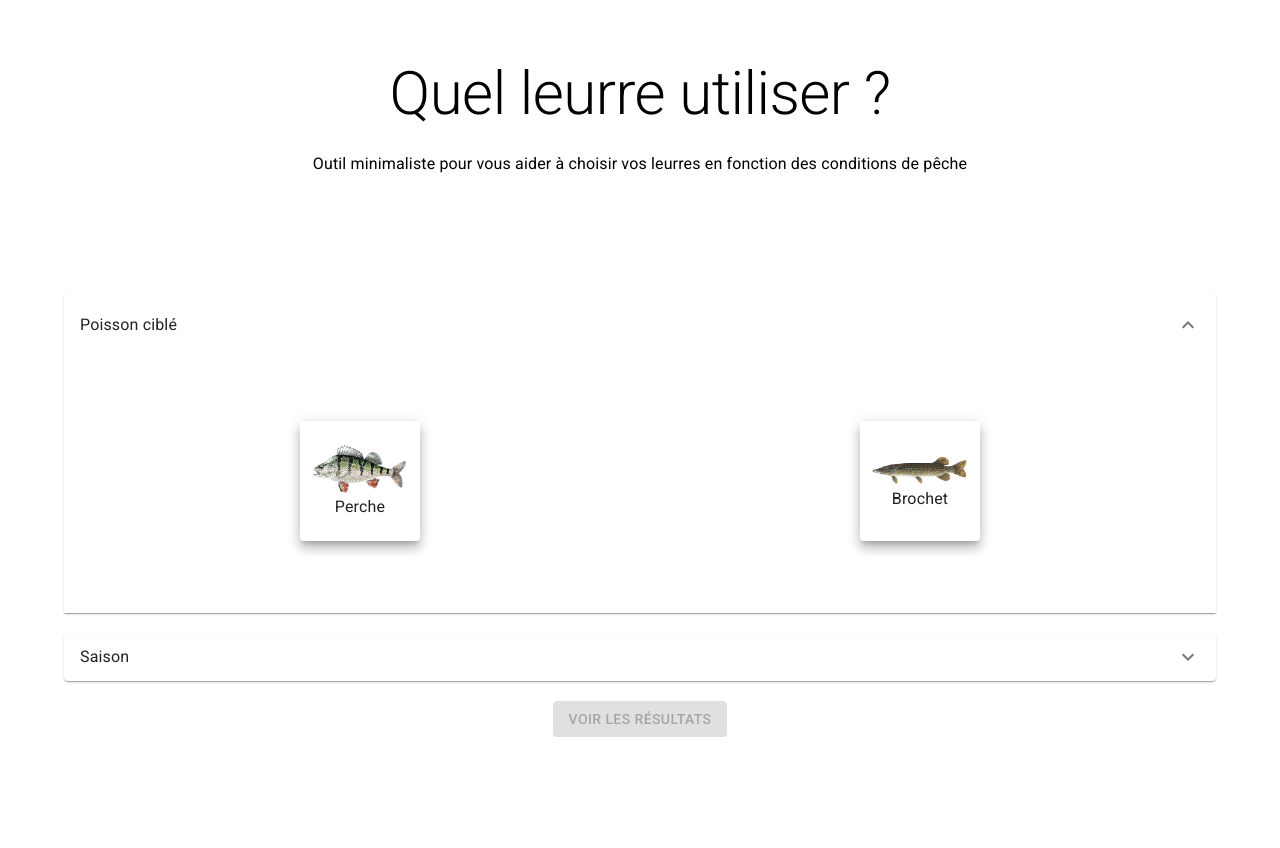
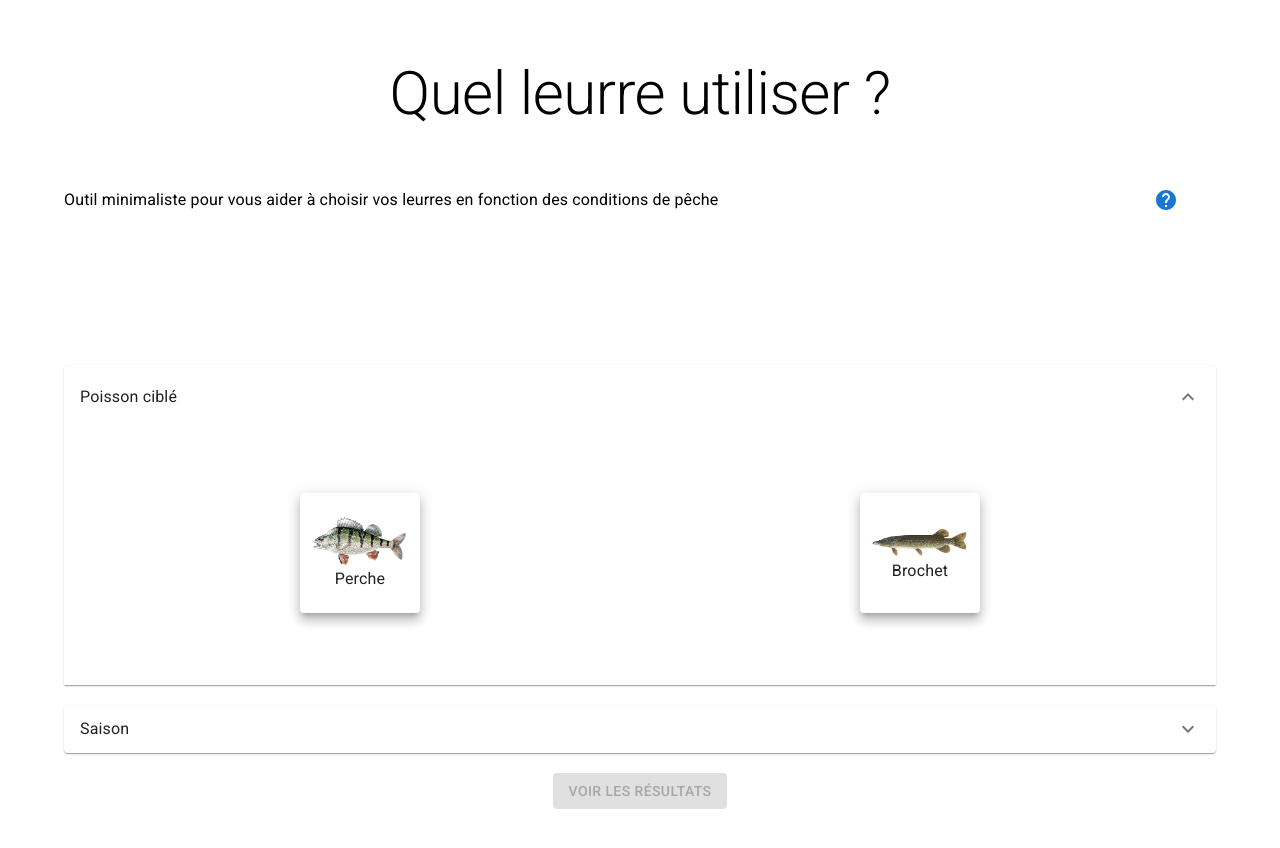
Before and after one commit to damienld22/ChooseLure, a React (Create React App) app: page / in a window 1280 px wide. Shown: the top 848 px of the page. Built offline with nearby package versions, Linux system fonts and the light colour scheme.

Commit message:
[FEA] Add helper button

```diff
--- a/src/App.js
+++ b/src/App.js
@@ -1,7 +1,7 @@
 import { useReducer } from 'react';
 import { Button, Container } from '@mui/material';
 import ClearIcon from '@mui/icons-material/Clear';
-import Header from './components/Header';
+import Header from './components/Header/Header';
 import TargetFishSelector from './components/selectors/TargetFishSelector/TargetFishSelector';
 import SeasonSelector from './components/selectors/SeasonSelector/SeasonSelector';
 import Results from './components/Results/Results';
--- a/src/components/Header.js
+++ /dev/null
@@ -1,12 +0,0 @@
-import { Typography } from '@mui/material';
-
-export default function Header() {
-  return (
-    <div>
-      <Typography variant='h2' align='center' marginTop='5%' marginBottom='20px'>Quel leurre utiliser ?</Typography>
-      <Typography variant='subtitle1' align='center'>
-        Outil minimaliste pour vous aider à choisir vos leurres en fonction des conditions de pêche
-      </Typography>
-    </div>
-  )
-}
--- /dev/null
+++ b/src/components/Header/Header.js
@@ -0,0 +1,19 @@
+import { Typography } from '@mui/material';
+import Helper from '../Helper/Helper';
+import styles from './Header.module.scss';
+
+export default function Header() {
+  return (
+    <div>
+      <Typography variant='h2' align='center' marginTop='5%' marginBottom='20px'>Quel leurre utiliser ?</Typography>
+
+      <div className={styles.subtitle}>
+        <Typography variant='subtitle1' align='center'>
+          Outil minimaliste pour vous aider à choisir vos leurres en fonction des conditions de pêche
+        </Typography>
+
+        <Helper />
+      </div>
+    </div>
+  )
+}
--- /dev/null
+++ b/src/components/Header/Header.module.scss
@@ -0,0 +1,6 @@
+.subtitle {
+  display: flex;
+  flex-direction: row;
+  align-items: center;
+  justify-content: space-between;
+}
--- /dev/null
+++ b/src/components/Helper/Helper.js
@@ -0,0 +1,36 @@
+import { forwardRef, useState } from "react";
+import { Button, Dialog, DialogActions, DialogContent, DialogContentText, IconButton, Slide } from "@mui/material";
+import HelpIcon from '@mui/icons-material/Help';
+import styles from './Helper.module.scss';
+
+const Transition = forwardRef(function Transition(props, ref) {
+  return <Slide direction="up" ref={ref} {...props} />;
+});
+
+export default function Helper() {
+  const [openModal, setOpenModal] = useState(false);
+
+  return (
+    <>
+      <IconButton color="primary" className={styles.button} onClick={() => setOpenModal(true)}>
+        <HelpIcon />
+      </IconButton>
+
+      <Dialog
+        open={openModal}
+        TransitionComponent={Transition}
+        onClose={() => setOpenModal(false)}>
+        <DialogContent>
+          <DialogContentText>
+            Le choix des leurres en fonction des conditions de pêche n'est pas une science exacte.
+            Les possibilités sont infinies et les avis toujours un peu subjectifs.
+            Les résultats donnés ont simplement pour but de guider un pêcheur débutant dans ce choix.
+          </DialogContentText>
+        </DialogContent>
+        <DialogActions>
+          <Button onClick={() => setOpenModal(false)}>Fermer</Button>
+        </DialogActions>
+      </Dialog>
+    </>
+  )
+}
--- /dev/null
+++ b/src/components/Helper/Helper.module.scss
@@ -0,0 +1,3 @@
+.button {
+  margin: 30px !important;
+}
--- a/src/components/Results/Results.js
+++ b/src/components/Results/Results.js
@@ -9,7 +9,7 @@ export default function Results({ results }) {
       <CardContent>
         <ul className={styles.resultsContainer}>
           {results.map(res => (
-            <li>{res}</li>
+            <li key={res}>{res}</li>
           ))}
         </ul>
       </CardContent>
```
